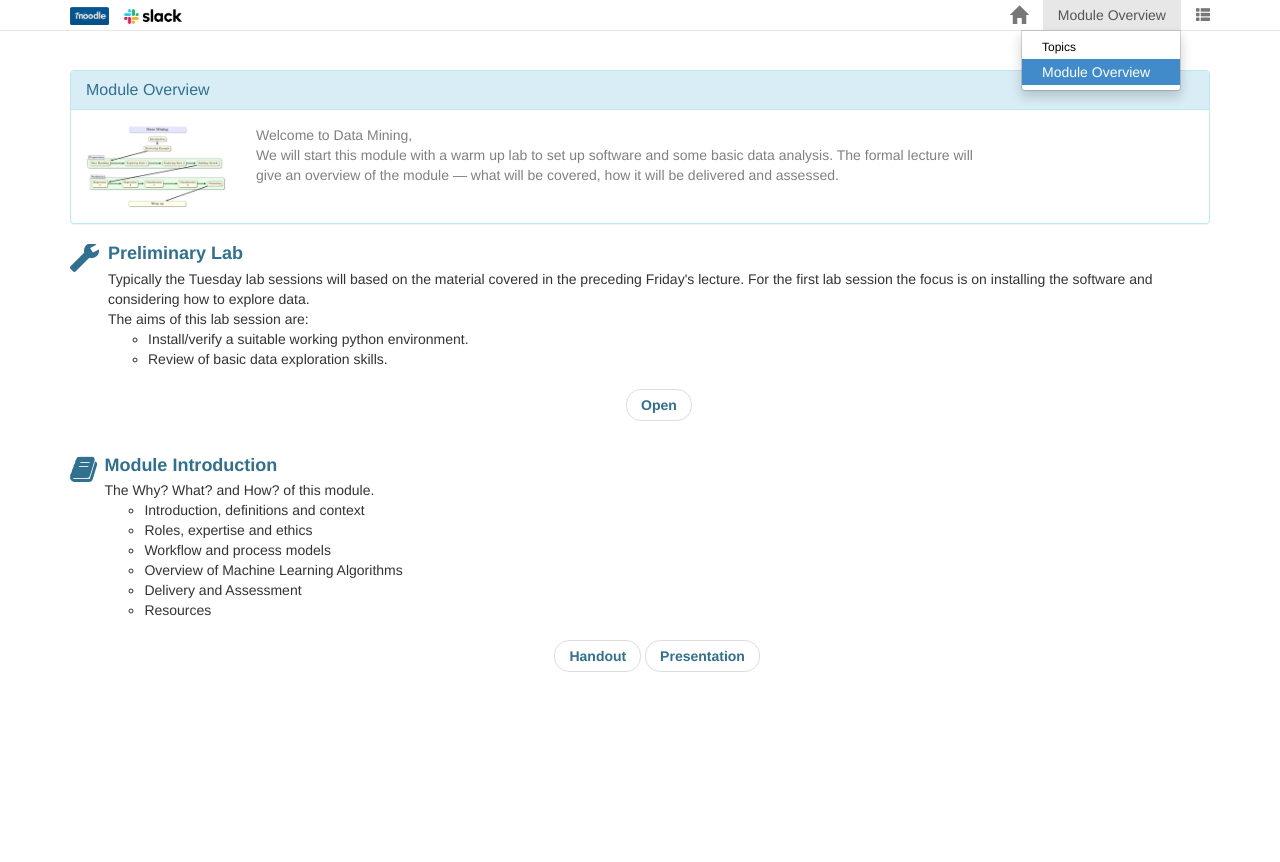
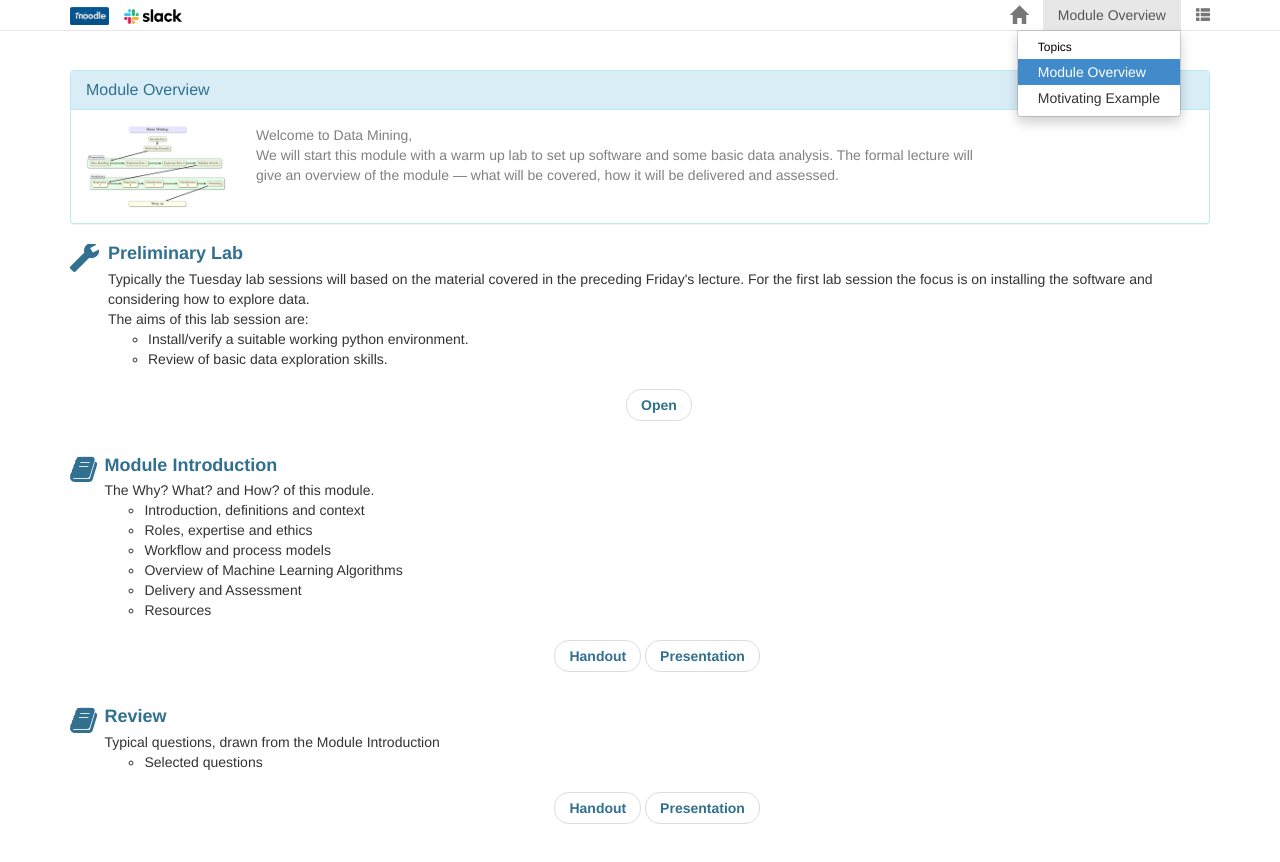
Before and after one commit to DataMining-2022S1/live, a plain HTML site: page topics/01-Module_Overview/index.html in a window 1280 px wide. Both pictures are taken after a click on the link "Module Overview". Shown: the top 862 px of the page. Drawn offline with nearby package versions, Linux system fonts and the light colour scheme.

Commit message:
Added review for topic 1

```diff
--- a/topics/01-Module_Overview/index.html
+++ b/topics/01-Module_Overview/index.html
@@ -5,7 +5,7 @@
     <meta http-equiv="X-UA-Compatible" content="IE=edge">
     <meta name="viewport" content="width=device-width, initial-scale=1">
 
-    <title>BSc - Data Mining1</title>
+    <title>dm22s1</title>
 
     <link href="../../style/bootstrap/css/bootstrap.min.css" rel="stylesheet">
 	<link href="../../style/font-awesome/css/font-awesome.min.css" rel="stylesheet" >
@@ -72,6 +72,10 @@
 											<a href="../../topics/01-Module_Overview/index.html">Module Overview</a>
 										</li>
 
+										<li >
+											<a href="../../topics/02-Motivating_Example/index.html">Motivating Example</a>
+										</li>
+
 									</ul>
 								</li>
 							</ul>
@@ -95,6 +99,10 @@
 
 										<li >
 											<a href="#03-Module_Introduction">Module Introduction</a>
+										</li>
+
+										<li >
+											<a href="#04-Review">Review</a>
 										</li>
 
 									</ul>
@@ -208,6 +216,30 @@
 	</div>
 </li>
 
+
+
+<li class="media">
+	<a class="kmaa" id="04-Review"></a>
+	<span class=" fa  fa-book pull-left kmheading" style="font-size:200%"></span>
+	<div class="media-body">
+		<h4 class="media-heading kmheading">Review</h4>
+		<span>Typical questions, drawn from the Module Introduction</span>
+		<div></div>
+		<ul>
+
+			<li>Selected questions</li>
+
+		</ul>
+		<ul class="pager">
+
+		  	<li><a class="kmpill" href="04-Review/01-04-Review-Slides-Handout.pdf" >Handout</a></li>
+
+		  	<li><a class="kmpill" href="04-Review/01-04-Review-Slides-Presentation.pdf" >Presentation</a></li>
+
+		</ul>
+	</div>
+</li>
+
 		</ul>
 
 	</div>
```
Also changed, not shown: index.html (+1 -1 lines), 2 other files.
